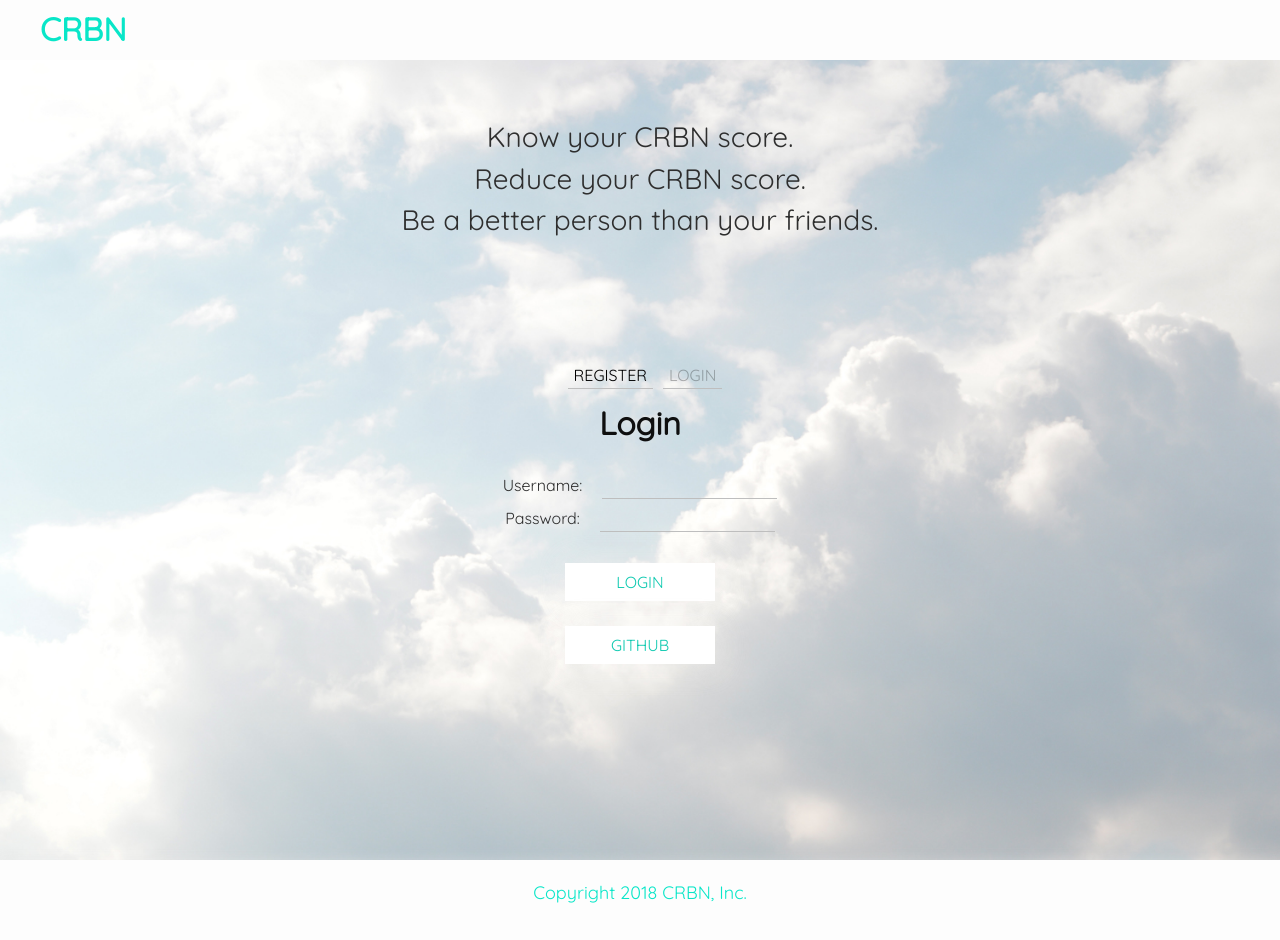
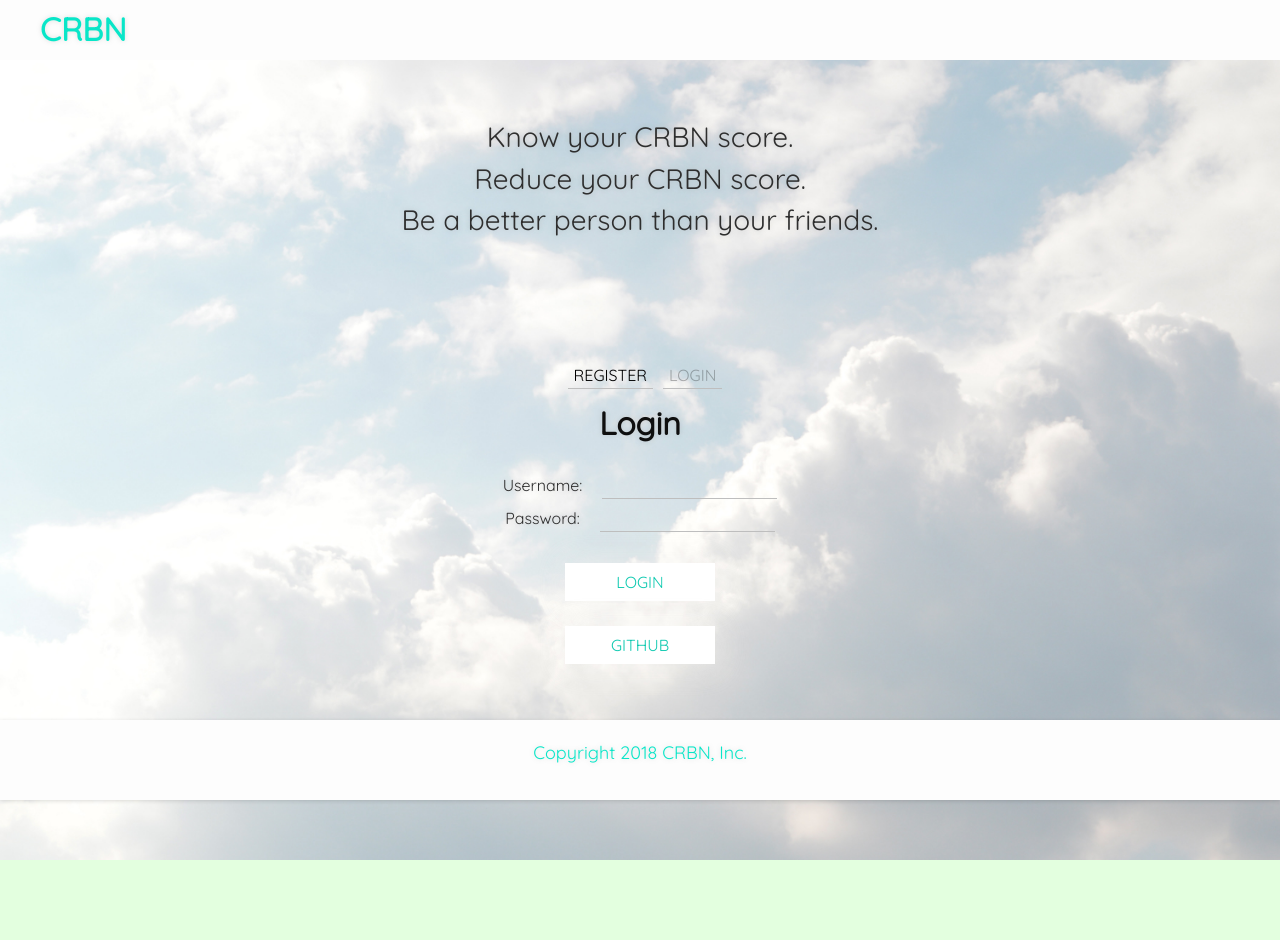
Before and after one commit to cryptoads/CRBN, a React (Create React App) app in the folder client/: page / in a window 1280 px wide. After the commit the page ends 860 px from the top, so only its background shows below. Built offline with nearby package versions, Linux system fonts and the light colour scheme; no server answers.

Commit message:
add some shadow to elements to give them more depth

```diff
--- a/client/src/App.css
+++ b/client/src/App.css
@@ -2,7 +2,8 @@
 body {
     background-color: #e3ffdf;
     font-family: 'Quicksand', sans-serif;
-
+    color: transparent;
+    text-shadow: 0 0 5px rgba(126, 126, 126, 0.25);
 }
 
 .App {
@@ -16,7 +17,7 @@ body {
   height: 60px;
   padding: 10px;
   text-align: left;
-
+  box-shadow: 0 1px 4px 0 rgba(0, 0, 0, 0.14);
 }
 
 .App-header h1 {
@@ -148,10 +149,12 @@ body {
 
 /* Event Page Styles */
 .events {
+padding-top: 10px;
 padding-bottom: 20px;
 background: #fdfdfd;
-box-shadow: 2px -1px 10px 1px rgba(231,231,231,0.31);
+box-shadow: 0 1px 4px 0 rgba(0, 0, 0, 0.14);
 display: block;
+
 }
 
 .events ul {
@@ -194,11 +197,14 @@ display: block;
   color: #08E6C8;
   font-weight: 500;
   font-size: 18px;
-  box-shadow: 2px -1px 10px 1px rgba(231,231,231,0.31);
+  box-shadow: 0 1px 4px 0 rgba(0, 0, 0, 0.14);
   height: 80px;
   bottom: 0;
   display: flex;
   justify-content: center;
   align-items: center;
+  position: fixed;
+  bottom: 0;
+  width: 100%;
 
 }
--- a/client/src/UserProfile.css
+++ b/client/src/UserProfile.css
@@ -6,7 +6,7 @@
 
 .profile-picture {
     width: 260px;
-    box-shadow: 2px -1px 10px 1px rgba(231,231,231,0.31);
+    box-shadow: 0 1px 4px 0 rgba(0, 0, 0, 0.14);
     margin-bottom: 40px;
 }
 
@@ -16,6 +16,9 @@
 }
 
 .basic-info-text {
+    box-shadow: 0 1px 4px 0 rgba(0, 0, 0, 0.14);
+    padding-top: 10px;
+    padding-bottom: 10px;
 }
 
 .chart-container {
@@ -24,7 +27,7 @@
     padding: 15px;
     min-width: 120px;
     max-width: 1200px;
-
+    box-shadow: 0 1px 4px 0 rgba(0, 0, 0, 0.14);
 }
 
 .edit-info-link {
```
